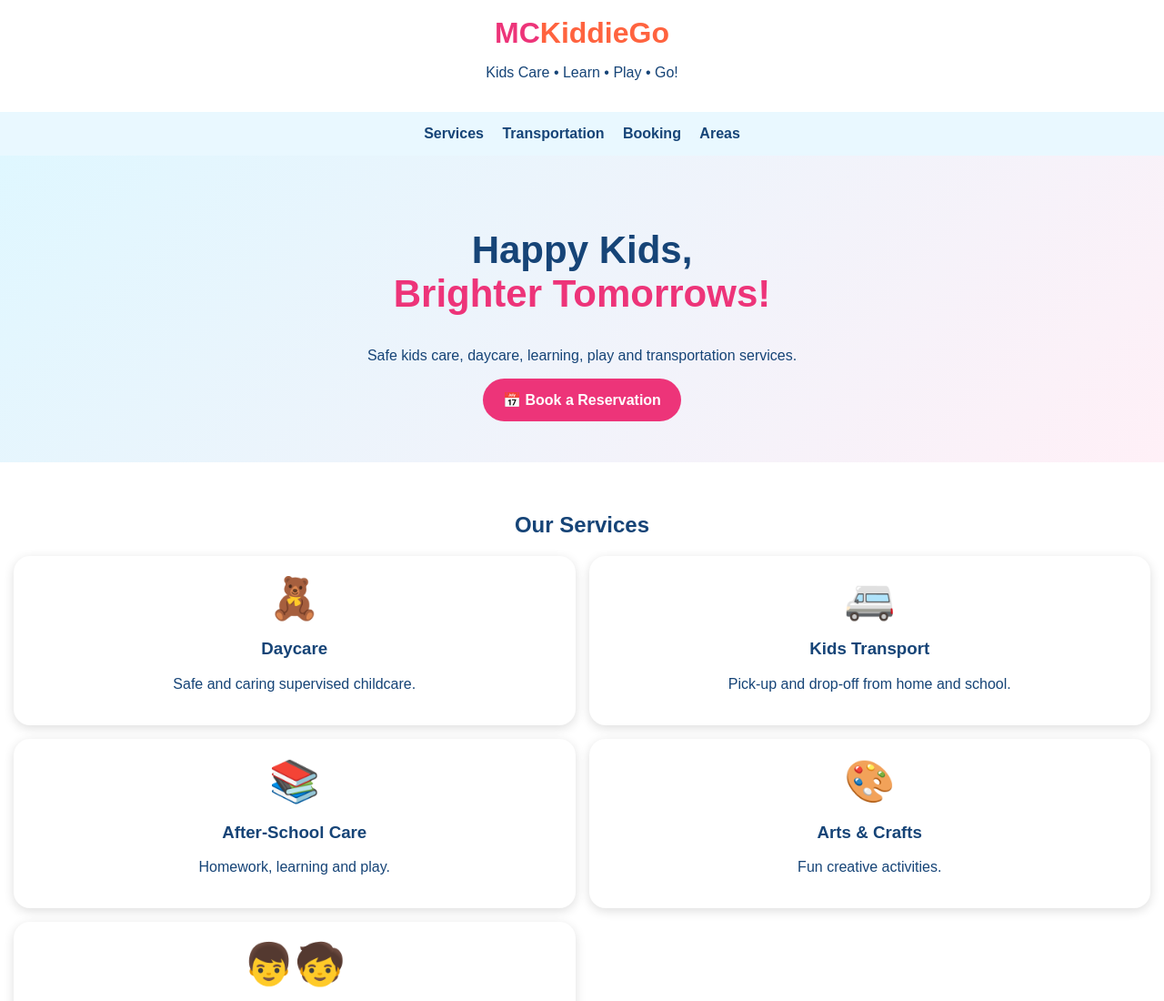
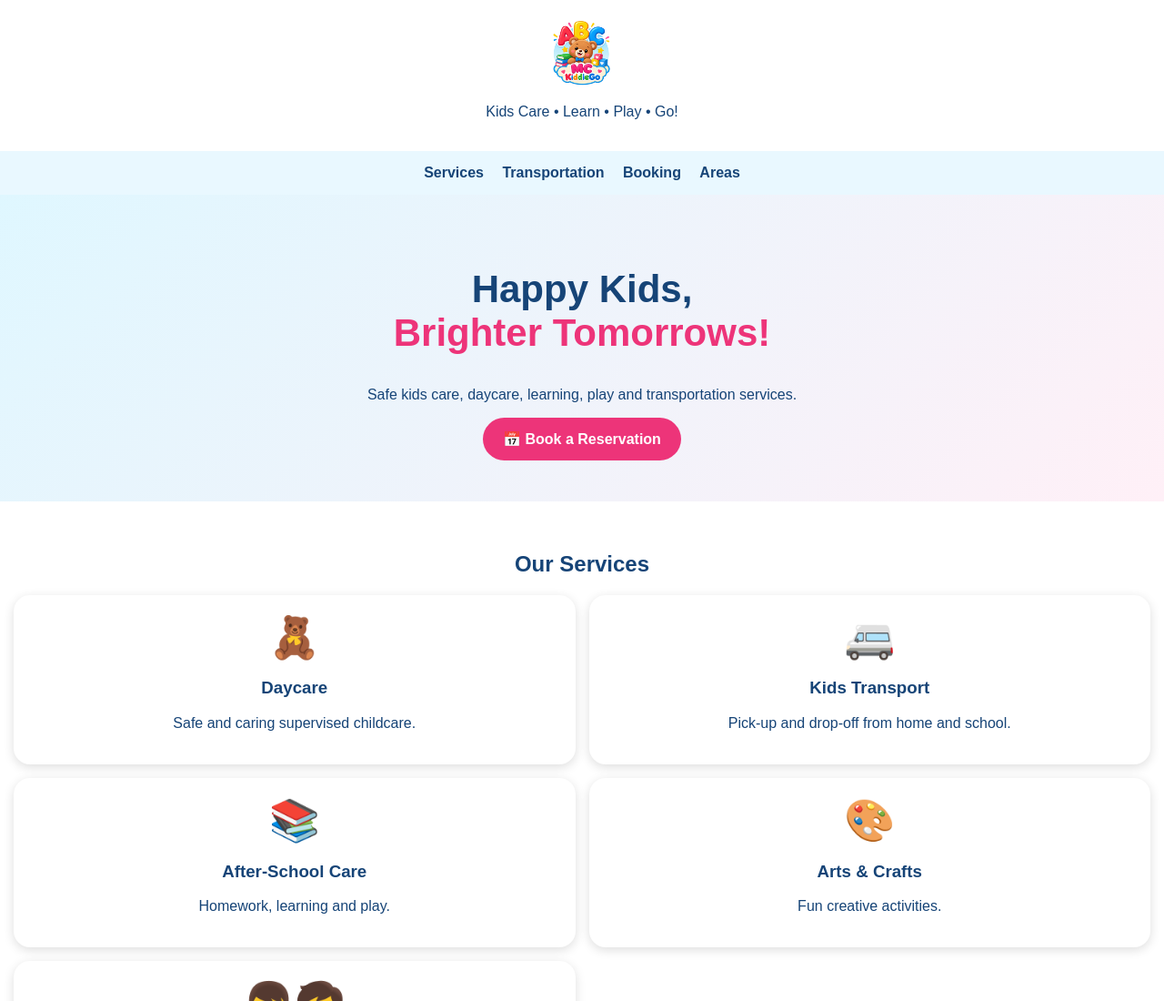
Before and after one commit to MCkiddieGo/MCkiddieGo, a plain HTML site: page index.html in a window 1280 px wide. Shown: the top 1100 px of the page at 91% size. Drawn offline with Linux system fonts and the light colour scheme.

Commit message:
Add logo image to header in index.html

```diff
--- a/index.html
+++ b/index.html
@@ -7,7 +7,12 @@
 body{margin:0;font-family:Arial;color:#164477}
 header{padding:18px;text-align:center;background:#fff}
 .logo{font-size:32px;font-weight:bold;color:#ed3479}
-.logo span{color:#ff633f}
+.logo-image{
+width:80px;
+height:auto;
+display:block;
+margin:0 auto 8px;
+}
 nav{padding:15px;background:#e9f8ff;text-align:center}
 nav a{margin:8px;color:#164477;font-weight:bold;text-decoration:none}
 .hero{padding:45px 20px;text-align:center;background:linear-gradient(135deg,#dff7ff,#fff0f7)}
@@ -28,7 +33,7 @@ footer{padding:25px;text-align:center;background:#164477;color:white}
 <body>
 
 <header>
-<div class="logo">MC<span>KiddieGo</span></div>
+<img src="274759A9-CF05-4A5D-B303-77961A52EAB5.png" alt="MCKiddieGo Logo" class="logo-image">
 <p>Kids Care • Learn • Play • Go!</p>
 </header>
 
```
